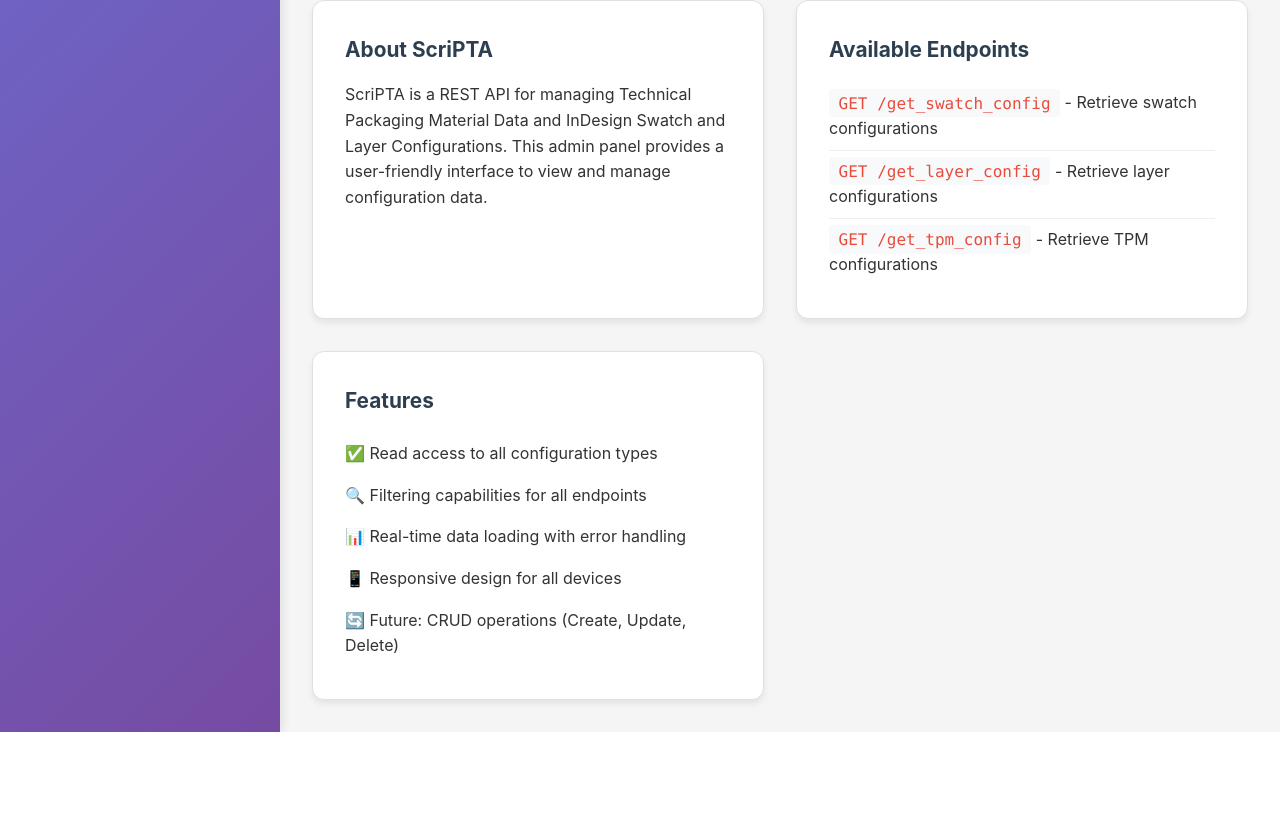
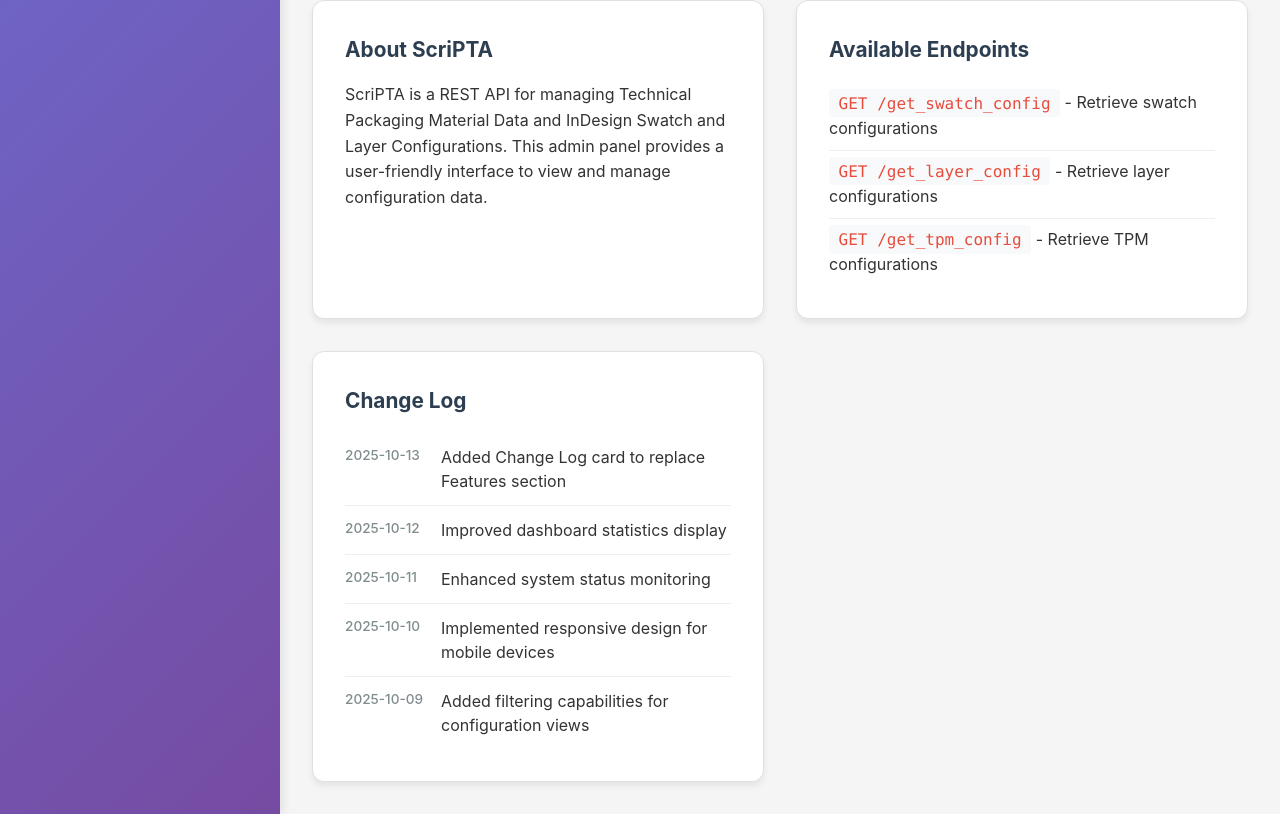
Before and after one commit to dtruchan-commits/ScriPTA-app, a React (Vite) app in the folder frontends/admin-panel/: page / in a window 1280 px wide. Shown: the part 1220-2034 px from the top of the page. Before the commit the page ends 1952 px from the top, so only its background shows below. Built offline with nearby package versions, Linux system fonts and the light colour scheme; no server answers.

Commit message:
Admin-Panel: Change Log

```diff
--- a/frontends/admin-panel/src/components/Dashboard.tsx
+++ b/frontends/admin-panel/src/components/Dashboard.tsx
@@ -18,11 +18,13 @@ const Dashboard: React.FC = () => {
     error: null as string | null
   });
 
-  useEffect(() => {
-    const checkSystemStatus = async () => {
+  const checkSystemStatus = async (isInitialLoad = false) => {
     try {
+      // Only show loading state on initial load to avoid flickering during periodic checks
+      if (isInitialLoad) {
         setSystemStatus(prev => ({ ...prev, loading: true, error: null }));
         setStats(prev => ({ ...prev, loading: true, error: null }));
+      }
 
       // Check if backend is online
       const isBackendOnline = await ApiService.checkBackendHealth();
@@ -83,7 +85,17 @@ const Dashboard: React.FC = () => {
     }
   };
 
-    checkSystemStatus();
+  useEffect(() => {
+    // Initial check
+    checkSystemStatus(true);
+
+    // Set up periodic checking every 10 seconds
+    const interval = setInterval(() => {
+      checkSystemStatus(false);
+    }, 10000);
+
+    // Cleanup interval on component unmount
+    return () => clearInterval(interval);
   }, []);
 
   return (
@@ -181,13 +193,28 @@ const Dashboard: React.FC = () => {
         </div>
 
         <div className="info-section">
-          <h3>Features</h3>
-          <ul className="feature-list">
-            <li>✅ Read access to all configuration types</li>
-            <li>🔍 Filtering capabilities for all endpoints</li>
-            <li>📊 Real-time data loading with error handling</li>
-            <li>📱 Responsive design for all devices</li>
-            <li>🔄 Future: CRUD operations (Create, Update, Delete)</li>
+          <h3>Change Log</h3>
+          <ul className="changelog-list">
+            <li>
+              <span className="changelog-date">2025-10-13</span>
+              <span className="changelog-item">Added Change Log card to replace Features section</span>
+            </li>
+            <li>
+              <span className="changelog-date">2025-10-12</span>
+              <span className="changelog-item">Improved dashboard statistics display</span>
+            </li>
+            <li>
+              <span className="changelog-date">2025-10-11</span>
+              <span className="changelog-item">Enhanced system status monitoring</span>
+            </li>
+            <li>
+              <span className="changelog-date">2025-10-10</span>
+              <span className="changelog-item">Implemented responsive design for mobile devices</span>
+            </li>
+            <li>
+              <span className="changelog-date">2025-10-09</span>
+              <span className="changelog-item">Added filtering capabilities for configuration views</span>
+            </li>
           </ul>
         </div>
       </div>
--- a/frontends/admin-panel/src/styles/admin.css
+++ b/frontends/admin-panel/src/styles/admin.css
@@ -265,7 +265,7 @@ body {
   font-size: 1.3rem;
 }
 
-.endpoint-list, .feature-list {
+.endpoint-list, .feature-list, .changelog-list {
   list-style: none;
   padding: 0;
 }
@@ -289,6 +289,31 @@ body {
 
 .feature-list li {
   padding: 0.5rem 0;
+}
+
+.changelog-list li {
+  padding: 0.75rem 0;
+  border-bottom: 1px solid #ecf0f1;
+  display: flex;
+  align-items: flex-start;
+  gap: 1rem;
+}
+
+.changelog-list li:last-child {
+  border-bottom: none;
+}
+
+.changelog-date {
+  font-size: 0.85rem;
+  color: #7f8c8d;
+  font-weight: 500;
+  min-width: 80px;
+  flex-shrink: 0;
+}
+
+.changelog-item {
+  flex: 1;
+  line-height: 1.5;
 }
 
 /* Config Views */
```
Lines whose indentation alone changed are shown as unchanged.
